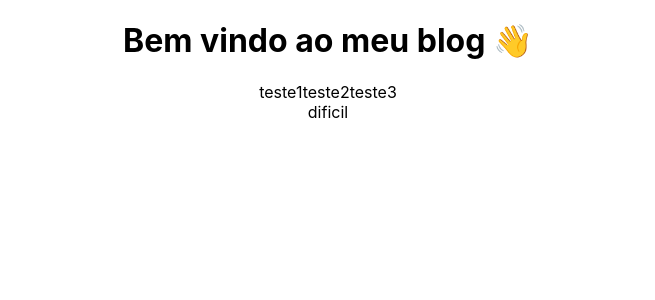
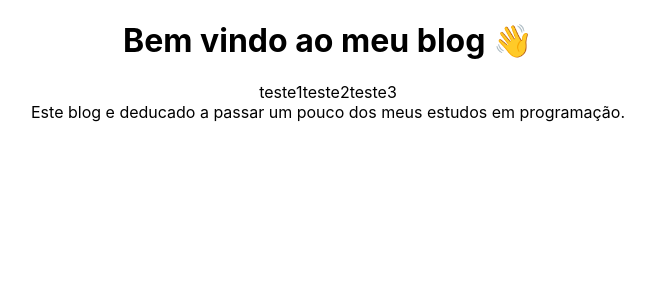
Before and after one commit to kazuohagy/blog, a React (Create React App) app: page / in a window 1280 px wide. Shown: the top 300 px of the page, without its empty margins (312-967 px from the left). Built offline with nearby package versions, Linux system fonts and the light colour scheme.

Commit message:
eu quero viver

```diff
--- a/src/App.js
+++ b/src/App.js
@@ -3,7 +3,7 @@ import './App.css';
 import React from 'react';
 // import { BrowserRouter as Router, Route, Switch } from 'react-router-dom';
 // import Home from './pages/Home';
-// import About from './pages/About';
+// import About from './pages/About';s
 // import Post from './pages/Post';
 // import NotFound from './pages/NotFound';
 import Header from './components/Header';
@@ -13,7 +13,7 @@ function App() {
   return (
     <div className="App">
       <Header />
-      <div> dificil</div>
+      <div> Este blog e deducado a passar um pouco dos meus estudos em programação.</div>
     </div>
   );
 }
```
